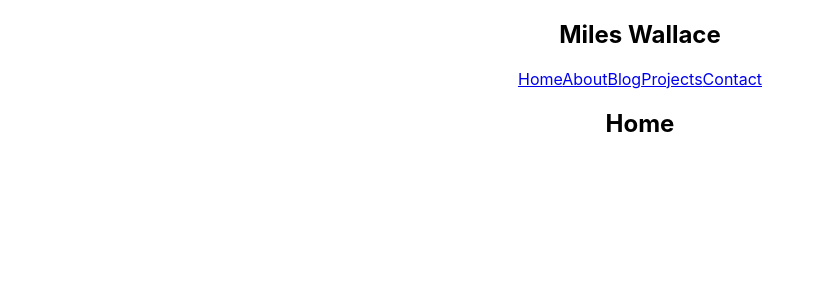
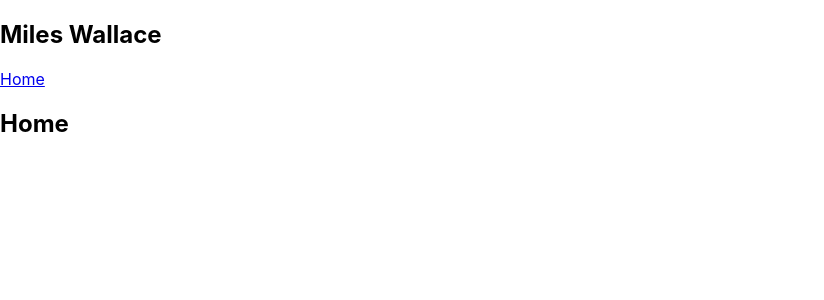
Before and after one commit to mtgrunt/dojo-website, a JavaScript app: page / in a window 1280 px wide. Shown: the top 300 px of the page, without its empty margins (0-824 px from the left). Built offline with nearby package versions, Linux system fonts and the light colour scheme; the HTML template or start-up script is replaced by a standard one.

Commit message:
deleted appCSS

```diff
--- a/src/App.css
+++ /dev/null
@@ -1,38 +0,0 @@
-.App {
-  text-align: center;
-}
-
-.App-logo {
-  height: 40vmin;
-  pointer-events: none;
-}
-
-@media (prefers-reduced-motion: no-preference) {
-  .App-logo {
-    animation: App-logo-spin infinite 20s linear;
-  }
-}
-
-.App-header {
-  background-color: #282c34;
-  min-height: 100vh;
-  display: flex;
-  flex-direction: column;
-  align-items: center;
-  justify-content: center;
-  font-size: calc(10px + 2vmin);
-  color: white;
-}
-
-.App-link {
-  color: #61dafb;
-}
-
-@keyframes App-logo-spin {
-  from {
-    transform: rotate(0deg);
-  }
-  to {
-    transform: rotate(360deg);
-  }
-}
--- a/src/App.js
+++ b/src/App.js
@@ -1,4 +1,3 @@
-import './App.css';
 import Navbar from './Navbar'
 import Home from './Home'
 
--- a/src/Navbar.js
+++ b/src/Navbar.js
@@ -4,10 +4,6 @@ const Navbar = () => {
             <h1>Miles Wallace</h1>
             <div className="links">
                 <a href="/">Home</a>
-                <a href="/about">About</a>
-                <a href="/blog">Blog</a>
-                <a href="/projects">Projects</a>
-                <a href="/contact">Contact</a>
             </div>
         </nav>
      );
```
